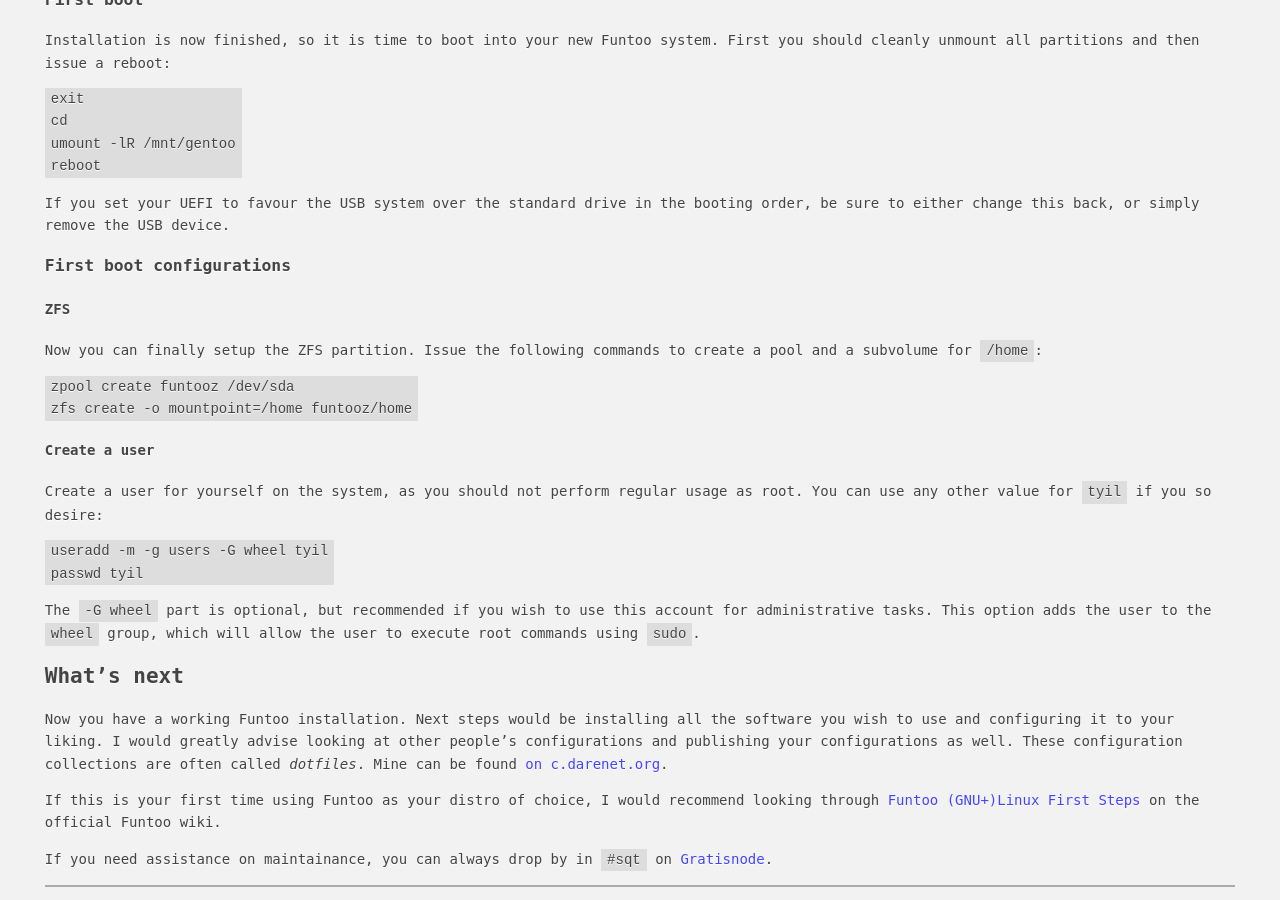
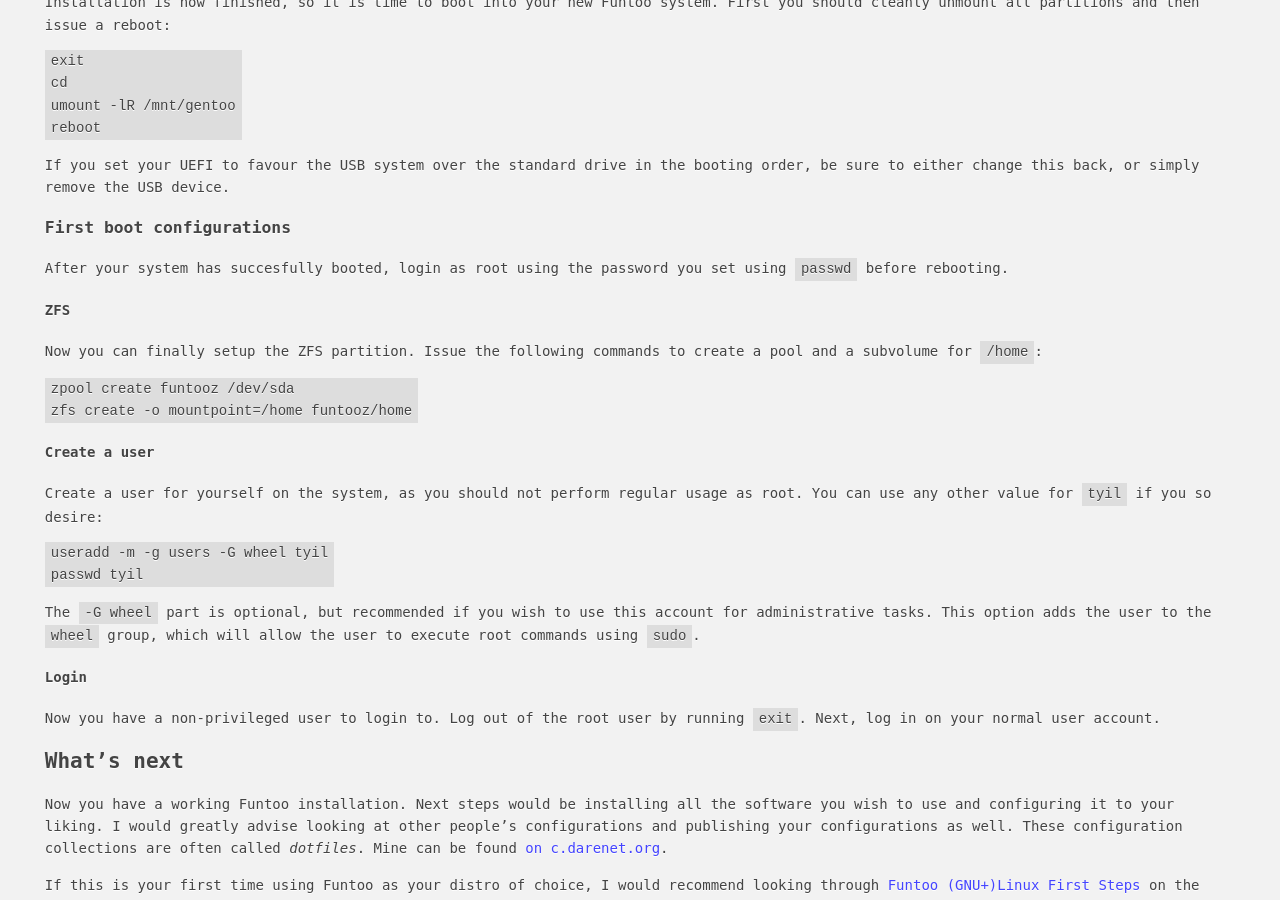
Before and after one commit to Tyil/website, a Jekyll site: the page built from _tutorials/install-funtoo.md, in a window 1280 px wide and 900 px high, scrolled down 12880 px. Built offline with Jekyll 4.4.1, drawn with Linux system fonts in a browser that asks for light colours; Markdown is read by kramdown in place of the engine named in the settings; some of the changed text lies outside the part shown.

Commit message:
Update funtoo tutorial

```diff
--- a/_tutorials/install-funtoo.md
+++ b/_tutorials/install-funtoo.md
@@ -740,6 +739,9 @@ booting order, be sure to either change this back, or simply remove the USB
 device.
 
 ### First boot configurations
+After your system has succesfully booted, login as root using the password you
+set using `passwd` before rebooting.
+
 #### ZFS
 Now you can finally setup the ZFS partition. Issue the following commands to
 create a pool and a subvolume for `/home`:
@@ -761,6 +763,10 @@ passwd tyil
 The `-G wheel` part is optional, but recommended if you wish to use this account
 for administrative tasks. This option adds the user to the `wheel` group, which
 will allow the user to execute root commands using `sudo`.
+
+#### Login
+Now you have a non-privileged user to login to. Log out of the root user by
+running `exit`. Next, log in on your normal user account.
 
 ## What's next
 Now you have a working Funtoo installation. Next steps would be installing all
```
Also changed, not shown: other parts of _tutorials/install-funtoo.md (+0 -1 lines).
